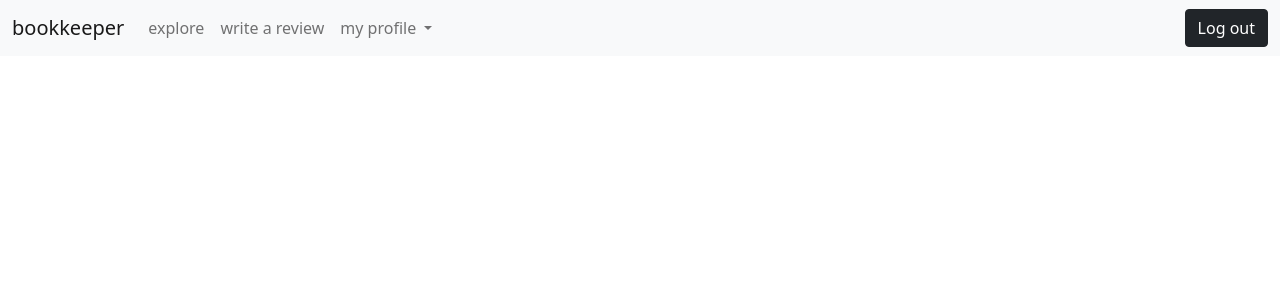
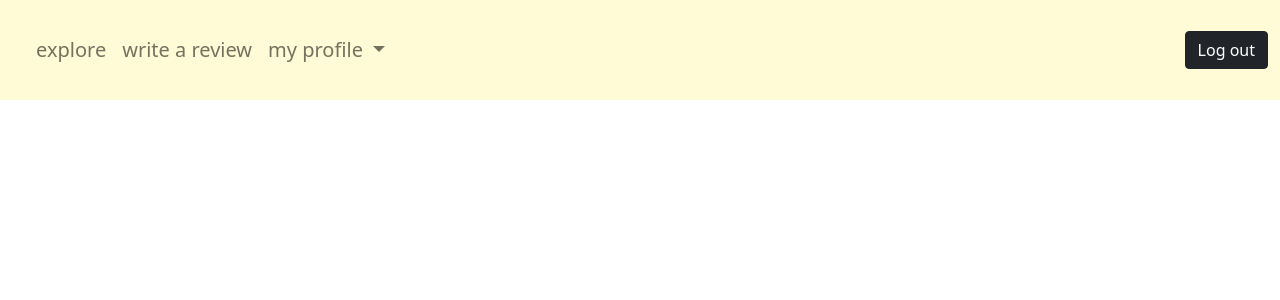
Before and after one commit to MatthewKov/Book-Review-Site, a PHP site: page /navbar.php in a window 1280 px wide. Shown: the top 300 px of the page. Run offline with PHP 8.4, Linux system fonts and the light colour scheme; the visitor is signed in with stand-in values (Sample User, id 1); some libraries are stand-ins or nearby versions.

Commit message:
added some color

```diff
--- a/explore-style.css
+++ b/explore-style.css
@@ -25,7 +25,7 @@
       'book-image reactions reactions reactions reactions reactions';
     border: solid black 2px;
     margin: auto;
-    width:60%;
+    width: 60%;
     padding: 10px;
 }
 
--- a/explore.php
+++ b/explore.php
@@ -46,12 +46,12 @@
 
 			<div class="wrapper">
 				<input id="search-bar" type="text" placeholder="Search for a book...">
-				<button class="btn" onclick="search()"><i class="fa fa-search" id="search-icon"></i></button><br>
+				<button class="btn" onclick="search()" style="background-color: #53917E"><i class="fa fa-search" id="search-icon" style="color:white"></i></button><br>
 				<div><span class="err_search" id="err_search"></span></div>
 			</div>
 
 			<div id="filtering">
-				<p>Or filter posts by genre:</p>
+				<p>or filter posts by genre:</p>
   				<form action="explore.php" method="get">
   					<label class="radio-inline">
       					<input type="radio" name="genre" value="all" <?php if(!isset($_GET['genre']) || $_GET['genre'] == 'all') echo 'checked' ?> >all
--- a/filter.php
+++ /dev/null
@@ -1,4 +0,0 @@
-<?php
-    require('db_connect.php');
-?>
-<h1>filter page</h1>
--- a/navbar.php
+++ b/navbar.php
@@ -13,22 +13,22 @@
 	<link rel="stylesheet" href="navbar-style.css">
 </head>
 <body>
-	<nav class="navbar navbar-expand-lg navbar-light bg-light">
+	<nav class="navbar navbar-expand-lg navbar-light" style="background-color: #fffbd6; height: 100px;">
 	  <div class="container-fluid">
-	    <a class="navbar-brand" href="explore.php">bookkeeper <i class="fas fa-book-reader" style="color:hotpink"></i></a>
+	    <a class="navbar-brand" href="explore.php"><i class="fas fa-book-reader fa-3x" style="color:#53917E;"></i></a>
 	    <button class="navbar-toggler" type="button" data-bs-toggle="collapse" data-bs-target="#navbarSupportedContent" aria-controls="navbarSupportedContent" aria-expanded="false" aria-label="Toggle navigation">
 	      <span class="navbar-toggler-icon"></span>
 	    </button>
 	    <div class="collapse navbar-collapse" id="navbarSupportedContent">
 	      <ul class="navbar-nav me-auto mb-2 mb-lg-0">
 	        <li class="nav-item">
-	          <a class="nav-link" href="explore.php" aria-current="page">explore</a>
+	          <a class="nav-link" href="explore.php" aria-current="page" style="font-size: 20px;">explore</a>
 	        </li>
 	         <li class="nav-item">
-	          <a id="nav-link" class="nav-link" href="write_review.php">write a review</a>
+	          <a id="nav-link" class="nav-link" href="write_review.php" style="font-size: 20px;">write a review</a>
 	        </li>
 	    	<li class="nav-item dropdown">
-	          <a class="nav-link dropdown-toggle" href="#" id="navbarDropdown" role="button" data-bs-toggle="dropdown" aria-expanded="false">
+	          <a class="nav-link dropdown-toggle" href="#" id="navbarDropdown" role="button" data-bs-toggle="dropdown" aria-expanded="false" style="font-size: 20px;">
 	            my profile
 	          </a>
 	          <ul class="dropdown-menu" aria-labelledby="navbarDropdown">
```
Also changed, not shown: write_review.php (+11 -3 lines).
